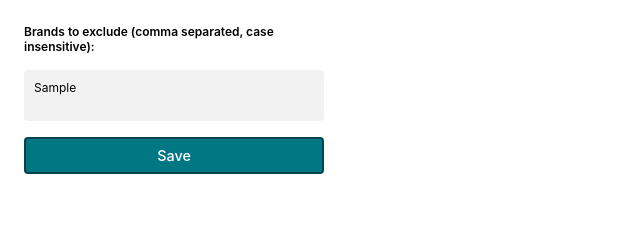
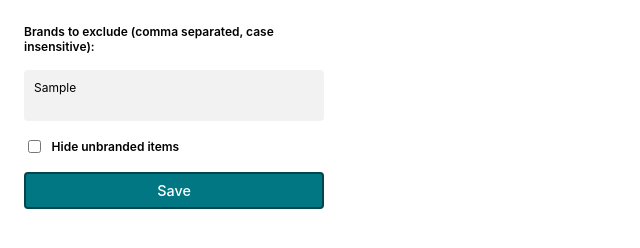
Before and after one commit to nonnullish/fast-fashion-begone, a browser extension: page firefox/index.html in a window 1280 px wide. Both pictures are taken after typing "Sample" into the empty fields and a click on the button "Save". Shown: the whole page, without its empty margins (0-640 px from the left). Drawn offline with Linux system fonts and the light colour scheme.

Commit message:
new feature: hide unbranded (firefox)

```diff
--- a/firefox/index.html
+++ b/firefox/index.html
@@ -26,7 +26,7 @@
         flex-direction: column;
         margin: 24px;
         gap: 16px;
-      }
+              }
 
       label {
         font-weight: 600;
@@ -46,6 +46,19 @@
       #brands:focus {
         border: 2px solid var(--focus);
         outline: none;
+      }
+
+      fieldset {
+        border: none;
+        margin: 0;
+        padding: 0;
+        display: flex;
+        gap: 1ch;
+        align-items: center;
+      }
+
+      input {
+        accent-color: var(--main);
       }
 
       #save {
@@ -77,6 +90,10 @@
   <body>
     <label for="brands">Brands to exclude (comma separated, case insensitive):</label>
     <textarea id="brands" name="brands" placeholder="eg. primark, shein, h&m..."></textarea>
+    <fieldset>
+      <input type="checkbox" id="hideUnbranded" name="hideUnbranded" />
+      <label for="hideUnbranded">Hide unbranded items</label>
+    </fieldset>
     <button id="save">Save</button>
 
     <script src="options.js"></script>
--- a/firefox/options.js
+++ b/firefox/options.js
@@ -13,16 +13,22 @@ const saveConfirmed = () => {
   setTimeout(() => {
     button.innerText = "Save";
   }, 750);
+
+  browser.tabs.reload();
 };
 
 const saveOptions = async () => {
   const brands = getBrands();
-  await browser.storage.local.set({ brands: brands });
+  const hideUnbranded = document.querySelector('#hideUnbranded').checked;
+  await browser.storage.local.set({ brands, hideUnbranded });
   saveConfirmed();
 };
 
 const restoreOptions = async () => {
   const { brands } = await browser.storage.local.get("brands");
+  const { hideUnbranded } = await browser.storage.local.get("hideUnbranded");
+
+  document.querySelector("#hideUnbranded").checked = hideUnbranded;
 
   if (!brands) {
     return;
```
Also changed, not shown: firefox/service-worker.js (+9 -2 lines), firefox/manifest.json.
